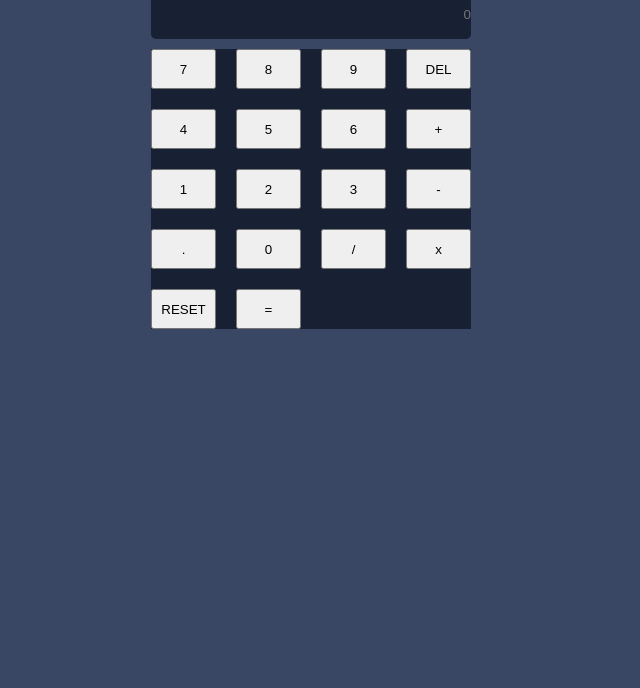
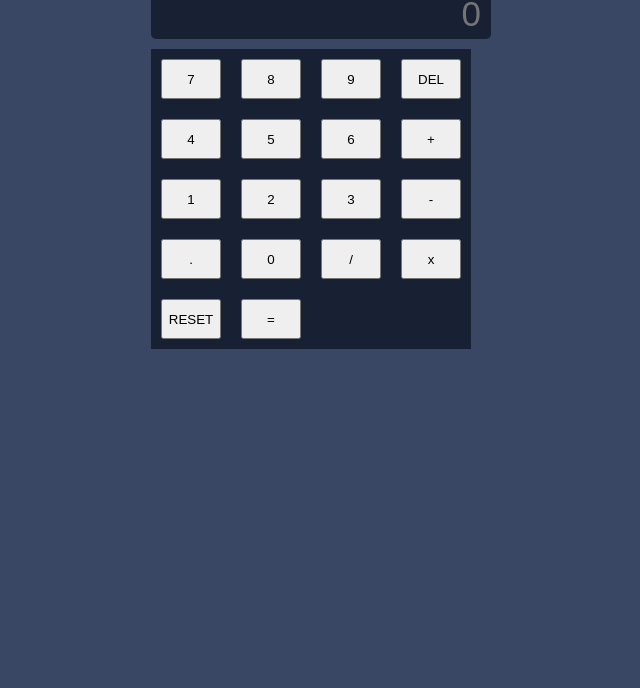
Before and after one commit to Adebobol/Calculator, a plain HTML site: page index.html in a window 1280 px wide. Shown: the part 112-800 px from the top of the page, without its empty margins (329-969 px from the left). Drawn offline with Linux system fonts and the light colour scheme.

Commit message:
input width adjust

```diff
--- a/CSS/styles.css
+++ b/CSS/styles.css
@@ -33,22 +33,24 @@ input::-webkit-inner-spin-button {
     margin: 0;
 }
 
-input[type = "number"] {
+input[type="number"] {
     outline: none;
-    width: 100%;
+    width: 330px;
     height: 50px;
     border-radius: 5px;
     border: none;
     background-color: hsl(224, 36%, 15%);
     margin-bottom: 10px;
+    padding-right: 10px;
+    font-size: 35px;
 }
 
 .button-rack {
     display: grid;
-    grid-template: repeat(5,40px) / repeat(4,1fr);
+    grid-template: repeat(5, 40px) / repeat(4, 1fr);
     gap: 20px;
-    width: 100%;
     background-color: hsl(224, 36%, 15%);
+    padding: 10px;
     /* padding: 10px; */
     /* height: 100%; */
 }
--- a/index.html
+++ b/index.html
@@ -25,31 +25,34 @@
 
     <!------------------------- input ----------------->
     <div>
-      <input type="number" name="" id="" placeholder="0" style="direction: rtl;">
+      <input type="number" name="" class="screen" value="" placeholder="0" style="direction: rtl;">
     </div>
 
     <!------------------ buttons ------------------->
     <div class="button-rack">
-      <button>7</button>
-      <button>8</button>
-      <button>9</button>
-      <button>DEL</button>
-      <button>4</button>
-      <button>5</button>
-      <button>6</button>
-      <button>+</button>
-      <button>1</button>
-      <button>2</button>
-      <button>3</button>
-      <button>-</button>
-      <button>.</button>
-      <button>0</button>
-      <button>/</button>
-      <button>x</button>
-      <button>RESET</button>
-      <button>=</button>
+      <button class="but">7</button>
+      <button class="but">8</button>
+      <button class="but">9</button>
+      <button class="but">DEL</button>
+      <button class="but">4</button>
+      <button class="but">5</button>
+      <button class="but">6</button>
+      <button class="but">+</button>
+      <button class="but">1</button>
+      <button class="but">2</button>
+      <button class="but">3</button>
+      <button class="but">-</button>
+      <button class="but">.</button>
+      <button class="but">0</button>
+      <button class="but">/</button>
+      <button class="but">x</button>
+      <button class="but">RESET</button>
+      <button class="but">=</button>
     </div>
   </div>
+
+
+  <script src="index.js"></script>
 </body>
 
 </html>
--- /dev/null
+++ b/index.js
@@ -0,0 +1,9 @@
+const button = document.querySelectorAll("button");
+const screen = document.querySelector(".screen");
+
+
+for(const digit of button) {
+    digit.addEventListener("click", ()=> {
+        screen.value = digit.textContent;
+    })
+}
```
